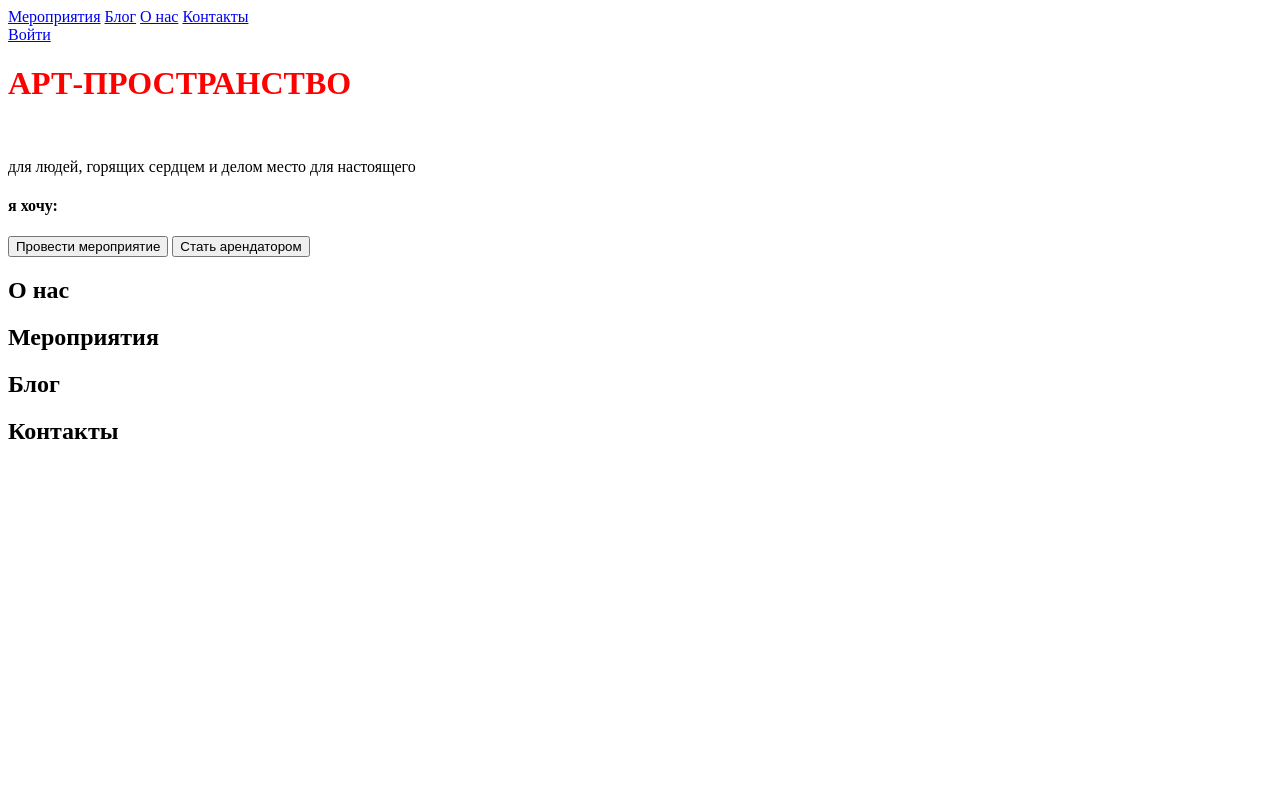
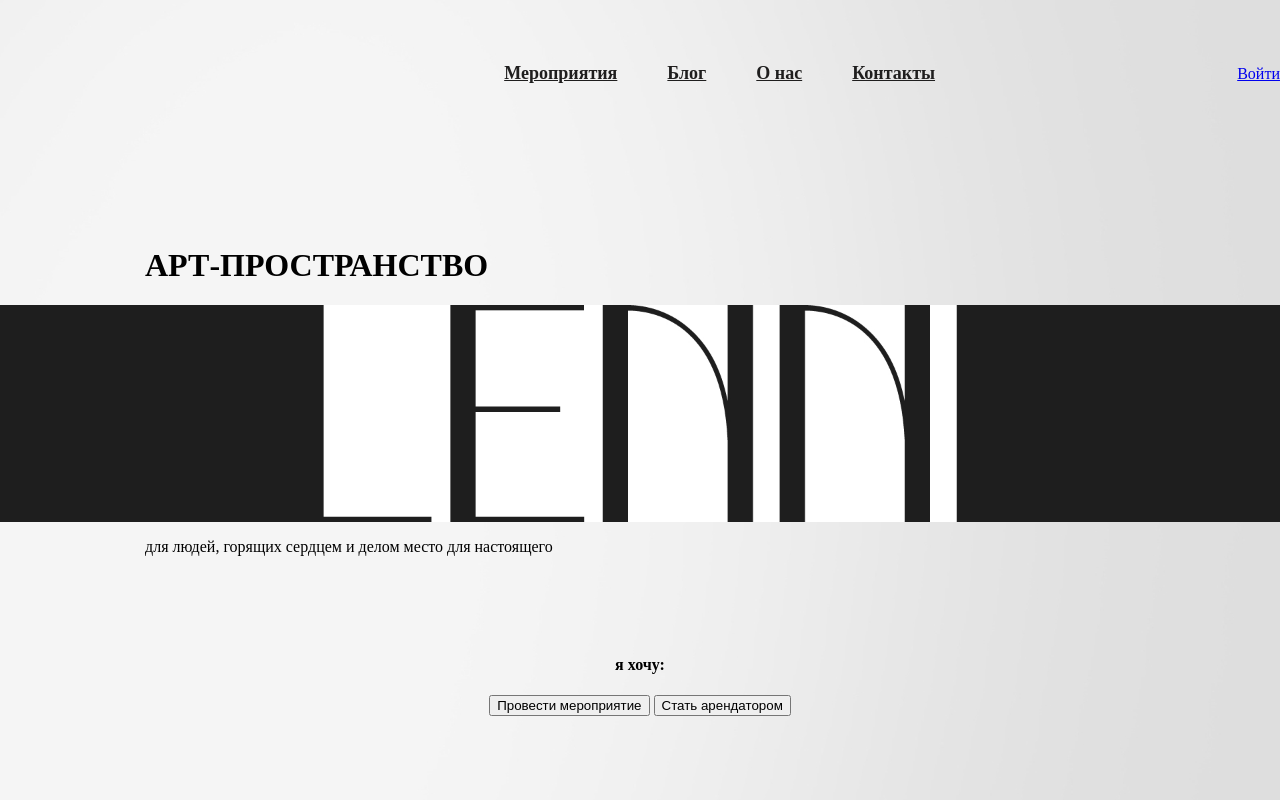
Before and after one commit to marm1234/marm1234.github.io, a plain HTML site: page index.html in a window 1280 px wide. Shown: the top 800 px of the page. Drawn offline with Linux system fonts and the light colour scheme.

Commit message:
feat: add layout and spacing for main page blocks

```diff
--- a/index.html
+++ b/index.html
@@ -19,12 +19,11 @@
     <main class="main">
         <div class="home">
             <header class="main-header home__main-header">
-            <h1>АРТ-ПРОСТРАНСТВО</h1>
-            <img />
-            <p>для людей, горящих сердцем и делом
-                место для настоящего</p>
+                <h1>АРТ-ПРОСТРАНСТВО</h1>
+                <img class="main-header__image" src="../img/LENNI.jpg" alt="Lenni">
+                <p>для людей, горящих сердцем и делом
+                        место для настоящего</p>
             </header>
-
             <section class="offers home__offers">
                 <h4 class="offers__title">я хочу:</h4>
                 <div class="offers__btns">
--- a/styles/styles.css
+++ b/styles/styles.css
@@ -1,3 +1,87 @@
-h1 {
-    color: red;
+body {
+    margin: 0;
+    background-image: url("../img/page-bg1920.jpg");
+    background-repeat: no-repeat;
+    background-position: center top;
+    background-size: cover;
+    background-attachment: fixed;
 }
+
+.page-header {
+    display: flex;
+    align-items: center;
+    justify-content: space-between;
+    max-width: 1400px;
+    width: 100%;
+    margin: 0 auto;
+    position: sticky;
+    top: 0;
+}
+
+.page-header__logo {
+    width: 202px;
+    height: 147px;
+    display: block;
+}
+
+.page-header__nav {
+    display: flex;
+    gap: 50px;
+}
+
+.page-header__nav-link {
+    color: #1F1E1E;
+    font-weight: 600;
+    font-size: 18px;
+    text-align: center;
+}
+
+.home {}
+
+.main-header {
+    max-width: 990px;
+    margin: 100px auto 0;
+}
+
+.main-header__image {
+    display: block;
+    width: 100vw;
+    max-width: 100vw;
+    height: auto;
+    margin-left: calc(50% - 50vw);
+    margin-right: calc(50% - 50vw);
+}
+
+.home__offers {
+    max-width: 624px;
+    margin: 100px auto 200px;
+    text-align: center;
+}
+
+.offers {
+}
+
+
+.home__about {
+    max-width: 624px;
+    margin: 0 auto 2057px;
+}
+
+.home__upcoming {
+    max-width: 624px;
+    margin: 0 auto 1118px;
+}
+
+.home__listing {
+    max-width: 624px;
+    margin: 0 auto 1463px;
+}
+
+.home__contacts {
+    max-width: 624px;
+    margin: 0 auto 1698px;
+}
+
+.section-title {
+    text-align: center
+}
```
Also changed, not shown: img/LENNI.jpg (added), img/page-bg1920.jpg (added).
